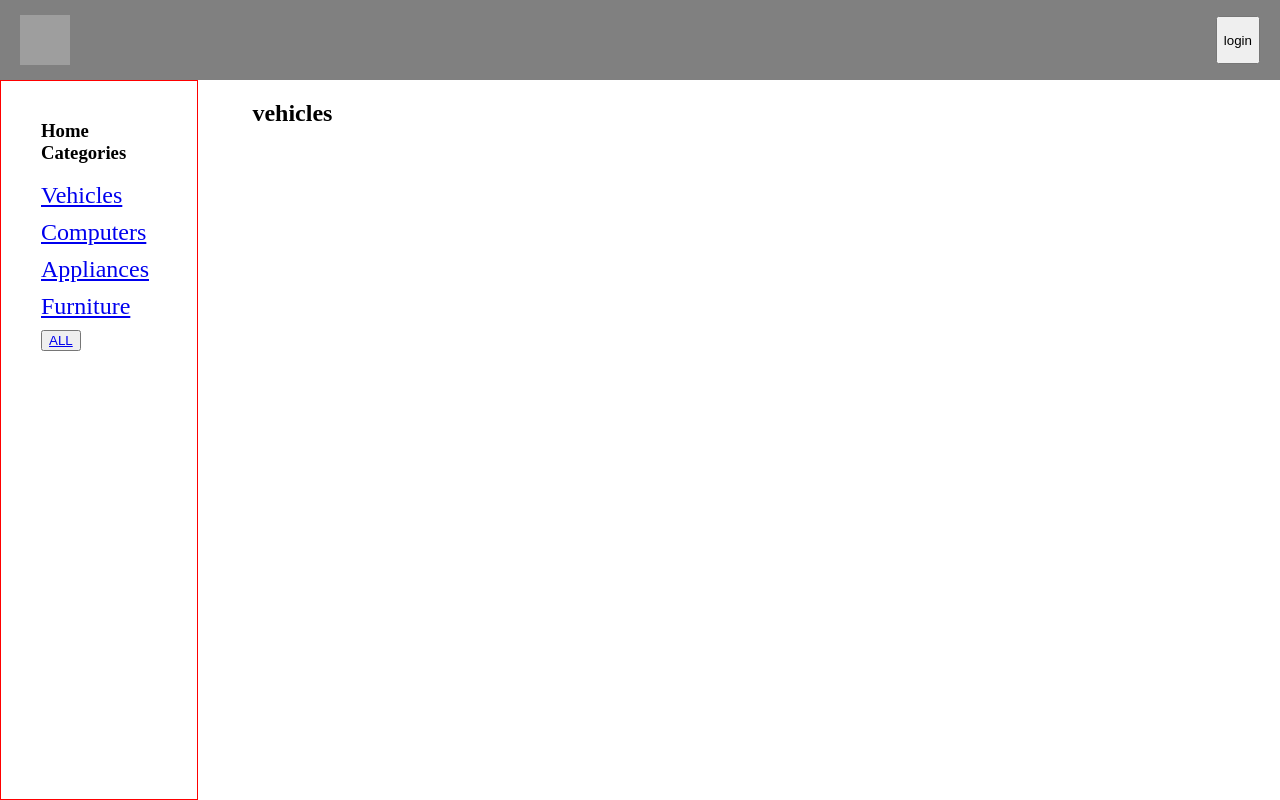
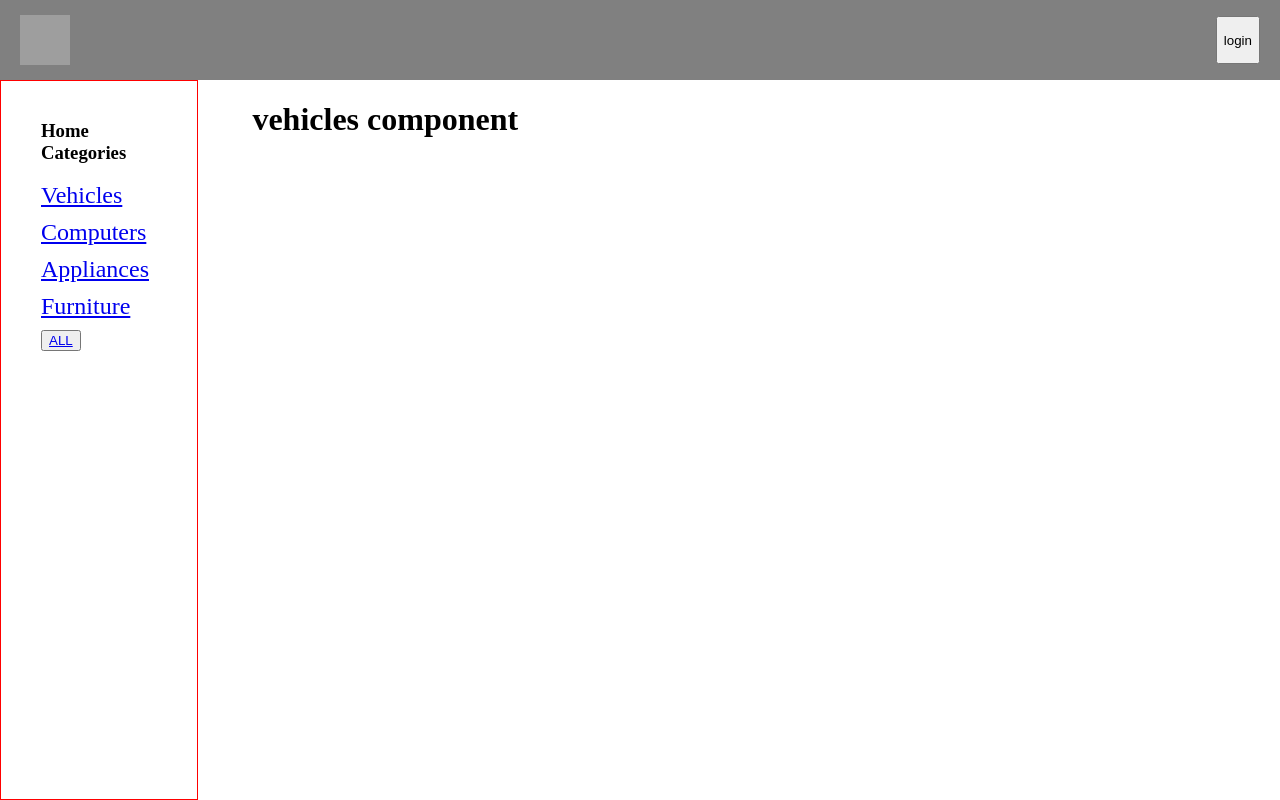
Before and after one commit to ArthurL808/consume-more-stuff, a React (Create React App) app: page /vehicles in a window 1280 px wide. Built offline with nearby package versions, Linux system fonts and the light colour scheme; grey boxes are pictures that could not be loaded.

Commit message:
route for vehicles on unauth works

```diff
--- /dev/null
+++ b/src/Components/UnAuthVehicles/UnAuthVehicles.jsx
@@ -0,0 +1,12 @@
+import React from 'react';
+import styles from './UnAuthVehicles.module.scss';
+
+const UnAuthVehicles = () => {
+    return (
+        <div>
+            <h1>vehicles component</h1>
+        </div>
+    )
+}
+
+export default UnAuthVehicles;
--- /dev/null
+++ b/src/Components/UnAuthVehicles/index.js
@@ -0,0 +1,2 @@
+import UnAuthVehicles from './UnAuthVehicles';
+export default UnAuthVehicles;
--- a/src/Routes.js
+++ b/src/Routes.js
@@ -1,5 +1,6 @@
 import React from 'react';
 import UnAuthAll from './Components/UnAuthAll';
+import UnAuthVehicles from './Components/UnAuthVehicles';
 
 export const routes = [
     {
@@ -9,7 +10,7 @@ export const routes = [
     },
     {
         path: '/vehicles',
-        main: () => <h2>vehicles</h2>
+        main: () => <UnAuthVehicles />
     },
     {
         path: '/computers',
```
Also changed, not shown: src/Components/UnAuthVehicles/UnAuthVehicles.module.scss (added).
